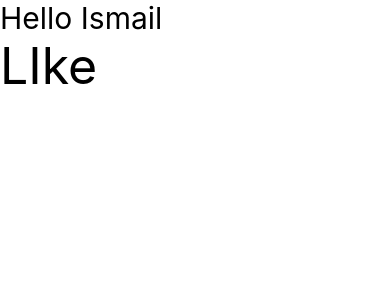
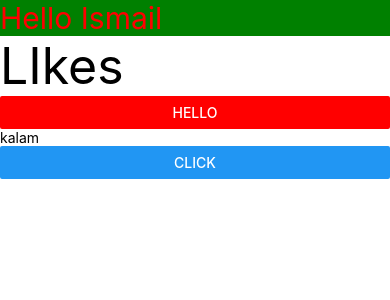
Before and after one commit to khandokarIsmailDev/react-native-learn, a React Native app: screen / in a window 390 px wide. Shown: the top 300 px of the page. Built offline with nearby package versions, Linux system fonts and the light colour scheme.

Commit message:
inline style how it works and some state use

```diff
--- a/App.jsx
+++ b/App.jsx
@@ -1,6 +1,7 @@
-import React from 'react';
+import React, { useState } from 'react';
 
 import {
+  Button,
   SafeAreaView,
   ScrollView,
   StatusBar,
@@ -11,10 +12,23 @@ import {
 } from 'react-native';
 
 export default function App() {
+
+  const[name,setName] = useState('kalam')
+
+  const fruit = (name) =>{
+    console.warn("Function Called",name)
+  }
+
+  const result = 'jiji'
+
   return (
-    <View>
-      <Text style={{fontSize: 30}}>Hello Ismail</Text>
-      <Text style={{fontSize:50}}>LIke</Text>
-    </View>
+    <>
+      <Text style={{fontSize: 30,color:'red',backgroundColor:'green'}}>Hello Ismail</Text>
+      <Text style={{fontSize:50}}>LIkes</Text>
+      <Button title='hello' onPress={fruit} color={'red'} />
+      {/* <Button title='name' onPress={()=>fruit('ismail')} /> */}
+      <Text>{name}</Text>
+      <Button title='click' onPress={()=>setName('dilam to change kore')} />
+    </>
   );
 }
```
